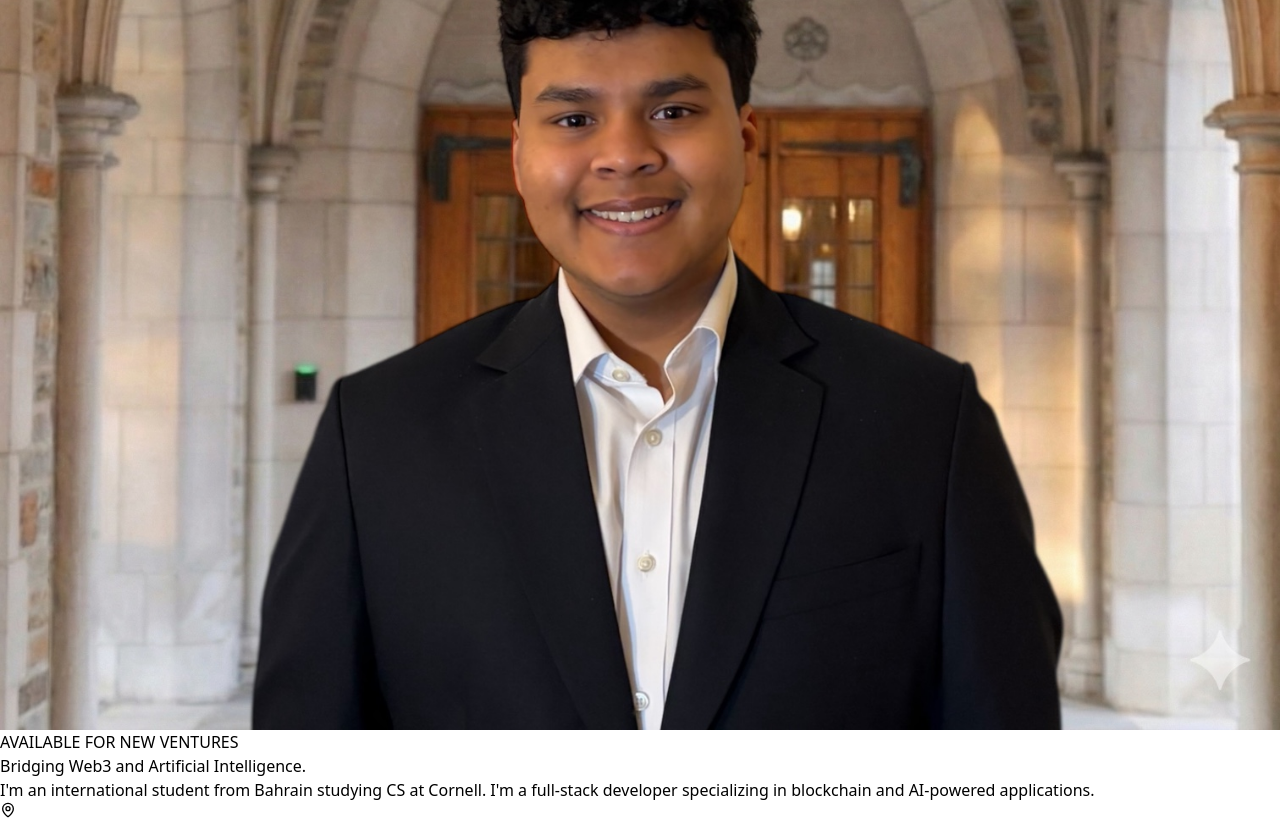
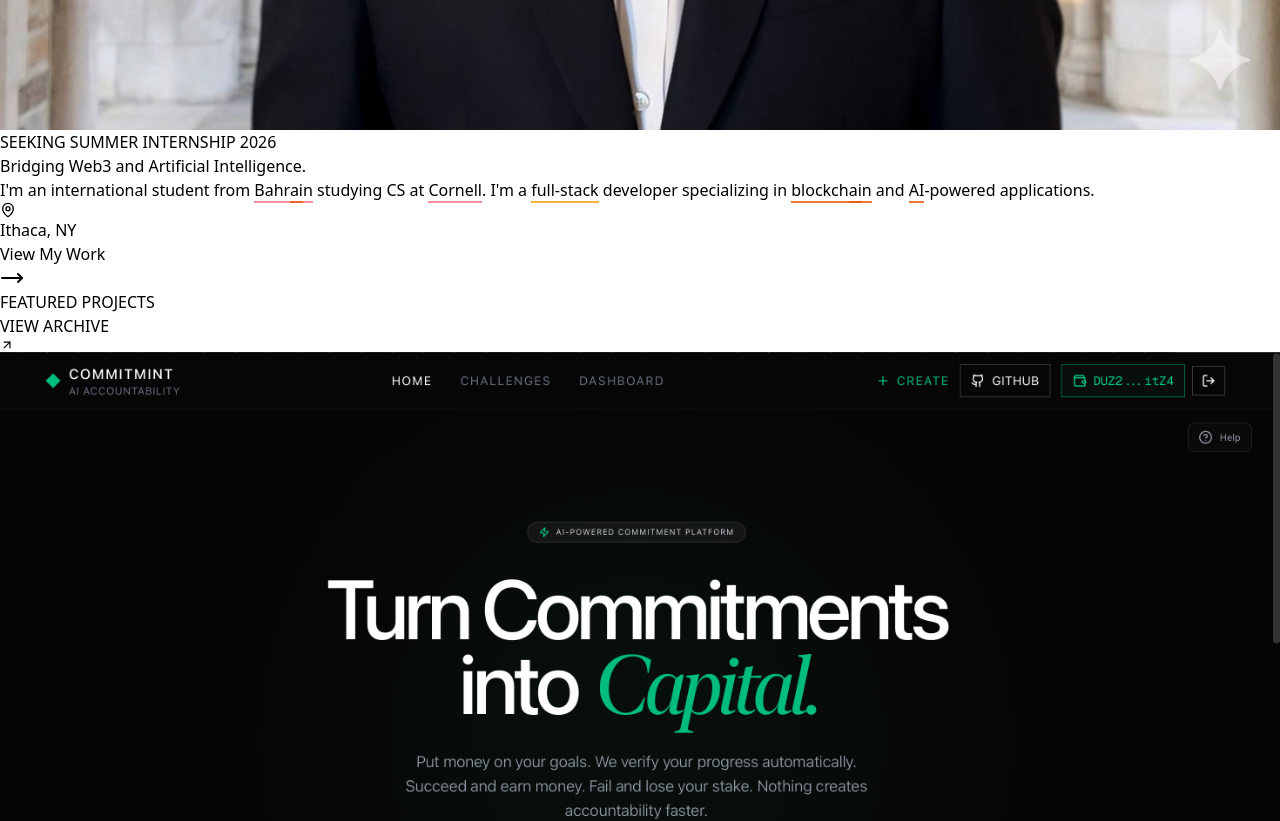
Before and after one commit to Archdiner/portfolio-site, a React (Vite) app: page / in a window 1280 px wide. Shown: the part 1240-2061 px from the top of the page. Built offline with nearby package versions, Linux system fonts and the light colour scheme.

Commit message:
Removed orange glow that followed mouse and added text underlining animation

```diff
--- a/src/App.jsx
+++ b/src/App.jsx
@@ -26,14 +26,13 @@
   const [isDarkMode, setIsDarkMode] = useState(false);
   const [lang, setLang] = useState('en');
   const [selectedProject, setSelectedProject] = useState(null);
-  const [mousePosition, setMousePosition] = useState({ x: 0, y: 0 });
 
   // Translations
   const t = {
     en: {
       nav: { me: 'ME', works: 'PROJECTS', stack: 'STACK', timeline: 'EXPERIENCE', contact: 'CONTACT' },
       hero: {
-        badge: 'AVAILABLE FOR NEW VENTURES',
+        badge: 'SEEKING SUMMER INTERNSHIP 2026',
         title: 'Bridging Web3 and Artificial Intelligence.',
         sub: "I'm an international student from Bahrain studying CS at Cornell. I'm a full‑stack developer specializing in blockchain and AI‑powered applications.",
         cta1: 'View My Work',
@@ -47,7 +46,7 @@
     ar: {
       nav: { me: 'أنا', works: 'المشاريع', stack: 'التقنيات', timeline: 'الخبرة', contact: 'اتصل' },
       hero: {
-        badge: 'متاح للمشاريع الجديدة',
+        badge: 'أبحث عن تدريب صيفي 2026',
         title: 'الربط بين Web3 والذكاء الاصطناعي.',
         sub: 'طالب دولي من البحرين أدرس علوم الحاسوب في كورنيل. أنا مطور واجهات متكاملة متخصص في البلوك تشين وتطبيقات الذكاء الاصطناعي.',
         cta1: 'مشاهدة أعمالي',
@@ -248,8 +247,54 @@
     };
   }, []);
 
+
   const toggleLang = () => setLang(lang === 'en' ? 'ar' : 'en');
   const content = t[lang];
+
+  // Function to add animated underlines to keywords
+  const addAnimatedUnderlines = (text, lang) => {
+    // Group 1: Bahrain, Cornell - Blue color
+    const group1 = lang === 'en' ? ['Bahrain', 'Cornell'] : ['البحرين', 'كورنيل'];
+    // Group 2: full‑stack - Purple color
+    const group2 = lang === 'en' ? ['full‑stack'] : ['واجهات متكاملة'];
+    // Group 3: blockchain, AI - Green color
+    const group3 = lang === 'en' ? ['blockchain', 'AI'] : ['البلوك تشين', 'الذكاء الاصطناعي'];
+
+    let processedText = text;
+    let delay = 0;
+
+    // Process group 1 (Blue)
+    group1.forEach((keyword) => {
+      const regex = new RegExp(`(${keyword.replace(/[.*+?^${}()|[\]\\]/g, '\\$&')})`, 'gi');
+      processedText = processedText.replace(regex, (match) => {
+        const currentDelay = delay;
+        delay += 0.2;
+        return `<span class="animated-underline underline-blue" style="animation-delay: ${currentDelay}s">${match}</span>`;
+      });
+    });
+
+    // Process group 2 (Purple)
+    group2.forEach((keyword) => {
+      const regex = new RegExp(`(${keyword.replace(/[.*+?^${}()|[\]\\]/g, '\\$&')})`, 'gi');
+      processedText = processedText.replace(regex, (match) => {
+        const currentDelay = delay;
+        delay += 0.2;
+        return `<span class="animated-underline underline-purple" style="animation-delay: ${currentDelay}s">${match}</span>`;
+      });
+    });
+
+    // Process group 3 (Green)
+    group3.forEach((keyword) => {
+      const regex = new RegExp(`(${keyword.replace(/[.*+?^${}()|[\]\\]/g, '\\$&')})`, 'gi');
+      processedText = processedText.replace(regex, (match) => {
+        const currentDelay = delay;
+        delay += 0.2;
+        return `<span class="animated-underline underline-green" style="animation-delay: ${currentDelay}s">${match}</span>`;
+      });
+    });
+
+    return processedText;
+  };
 
   return (
     <div
@@ -265,9 +310,33 @@
           0% { transform: translateX(-50%); }
           100% { transform: translateX(0); }
         }
+        @keyframes underline {
+          0% {
+            background-size: 0% 2px;
+          }
+          100% {
+            background-size: 100% 2px;
+          }
+        }
         .animate-scroll { animation: scroll 30s linear infinite; }
         .animate-scroll-reverse { animation: scroll-reverse 30s linear infinite; }
         .pause-animation { animation-play-state: paused; }
+        .animated-underline {
+          background-repeat: no-repeat;
+          background-position: left bottom;
+          background-size: 0% 2px;
+          animation: underline 0.6s ease-out forwards;
+          padding-bottom: 2px;
+        }
+        .underline-blue {
+          background-image: linear-gradient(to right, rgba(251, 113, 133, 0.8), rgba(251, 113, 133, 0.8));
+        }
+        .underline-purple {
+          background-image: linear-gradient(to right, rgba(245, 158, 11, 0.8), rgba(245, 158, 11, 0.8));
+        }
+        .underline-green {
+          background-image: linear-gradient(to right, rgba(234, 88, 12, 0.8), rgba(234, 88, 12, 0.8));
+        }
       `}</style>
 
       {/* Navigation */}
@@ -313,45 +382,7 @@
       <header
         id="home"
         className="min-h-[85vh] flex items-center px-6 pt-32 pb-16 max-w-7xl mx-auto relative"
-        onMouseMove={(e) => {
-          const rect = e.currentTarget.getBoundingClientRect();
-          setMousePosition({
-            x: e.clientX - rect.left,
-            y: e.clientY - rect.top
-          });
-        }}
-        onMouseLeave={() => {
-          setMousePosition({ x: 0, y: 0 });
-        }}
       >
-        {/* Mouse-following orange glow background with mask for smooth edges */}
-        <div
-          className="absolute pointer-events-none transition-all duration-300 ease-out"
-          style={{
-            left: `${mousePosition.x}px`,
-            top: `${mousePosition.y}px`,
-            transform: 'translate(-50%, -50%)',
-            width: '600px',
-            height: '600px',
-            background: 'radial-gradient(circle, rgba(249, 115, 22, 0.35) 0%, rgba(249, 115, 22, 0.15) 40%, transparent 70%)',
-            filter: 'blur(80px)',
-            zIndex: 0,
-            opacity: mousePosition.x > 0 && mousePosition.y > 0 ? 1 : 0,
-            maskImage: `radial-gradient(ellipse 80% 80% at center, black 30%, transparent 85%)`,
-            WebkitMaskImage: `radial-gradient(ellipse 80% 80% at center, black 30%, transparent 85%)`,
-            maskRepeat: 'no-repeat',
-            WebkitMaskRepeat: 'no-repeat'
-          }}
-        />
-
-        {/* Edge fade overlay for smoother transition */}
-        <div
-          className="absolute inset-0 pointer-events-none z-10"
-          style={{
-            background: `radial-gradient(ellipse 85% 75% at center, transparent 0%, transparent 60%, ${isDarkMode ? 'rgba(5, 5, 5, 0.3)' : 'rgba(250, 250, 250, 0.3)'} 80%, ${isDarkMode ? '#050505' : '#fafafa'} 100%)`
-          }}
-        />
-
         <div className="grid lg:grid-cols-2 gap-12 items-center w-full relative z-10">
           {/* Left: Picture Place */}
           <div className="relative">
@@ -368,9 +399,10 @@
             <h1 className="text-5xl md:text-7xl font-bold tracking-tight leading-[0.95] lg:max-w-xl">
               {content.hero.title}
             </h1>
-            <p className={`text-lg max-w-lg mx-auto lg:mx-0 ${isDarkMode ? 'text-gray-400' : 'text-gray-600'}`}>
-              {content.hero.sub}
-            </p>
+            <p
+              className={`text-lg max-w-lg mx-auto lg:mx-0 ${isDarkMode ? 'text-gray-400' : 'text-gray-600'}`}
+              dangerouslySetInnerHTML={{ __html: addAnimatedUnderlines(content.hero.sub, lang) }}
+            />
             <div className={`flex items-center gap-2 justify-center lg:justify-start text-sm ${isDarkMode ? 'text-gray-500' : 'text-gray-500'}`}>
               <MapPin size={16} className="text-orange-500" />
               <span>Ithaca, NY</span>
```
